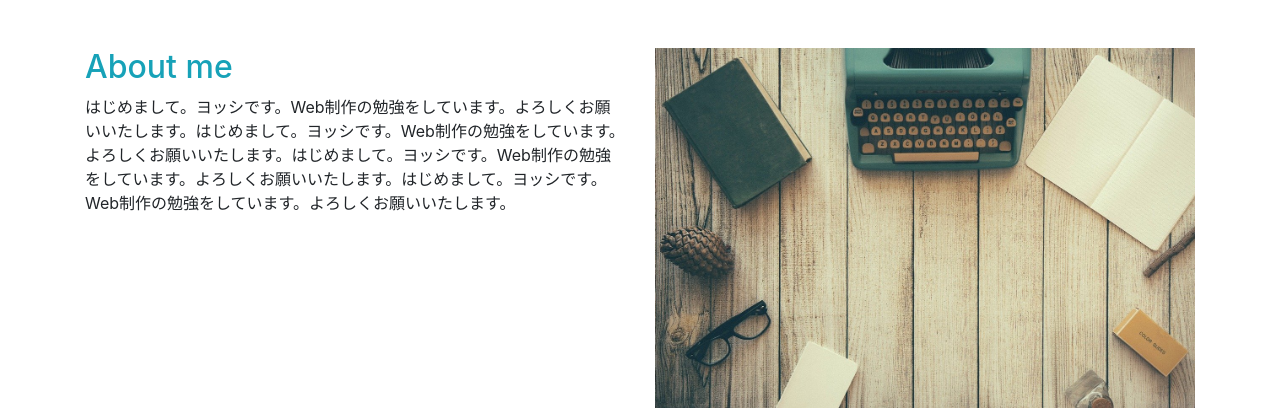
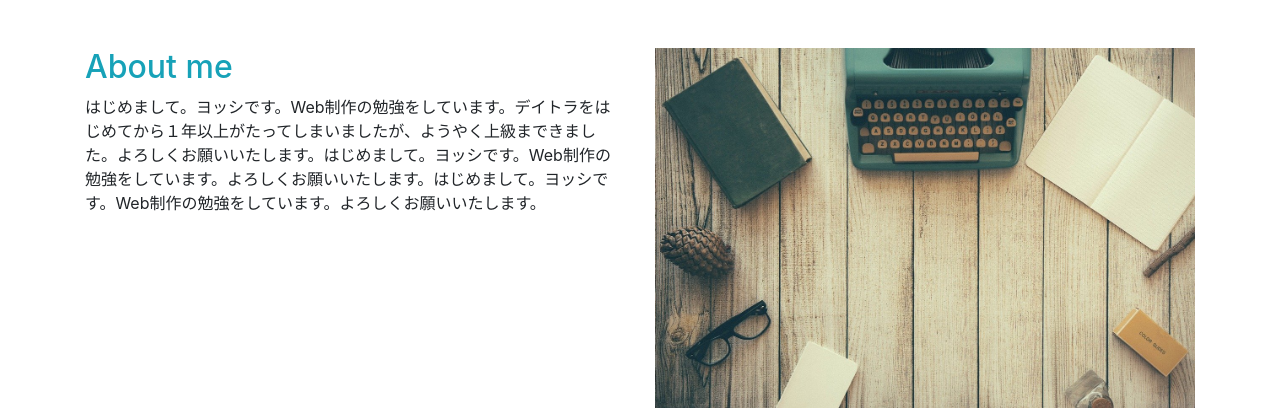
Before and after one commit to masamiyosshi/portfolio, a plain HTML site: page index.html in a window 1280 px wide. Shown: the part 753-1165 px from the top of the page. Drawn offline with nearby package versions, Linux system fonts and the light colour scheme.

Commit message:
htmlテクスト変更

```diff
--- a/index.html
+++ b/index.html
@@ -89,7 +89,7 @@
              <h2 id="aboutme" class="text-left text-info">About me</h2>
 
             <p>
-              はじめまして。ヨッシです。Web制作の勉強をしています。よろしくお願いいたします。はじめまして。ヨッシです。Web制作の勉強をしています。よろしくお願いいたします。はじめまして。ヨッシです。Web制作の勉強をしています。よろしくお願いいたします。はじめまして。ヨッシです。Web制作の勉強をしています。よろしくお願いいたします。
+              はじめまして。ヨッシです。Web制作の勉強をしています。デイトラをはじめてから１年以上がたってしまいましたが、ようやく上級まできました。よろしくお願いいたします。はじめまして。ヨッシです。Web制作の勉強をしています。よろしくお願いいたします。はじめまして。ヨッシです。Web制作の勉強をしています。よろしくお願いいたします。
             </p>
           </div>
           <div class="col-md-6 mb-0">
```
